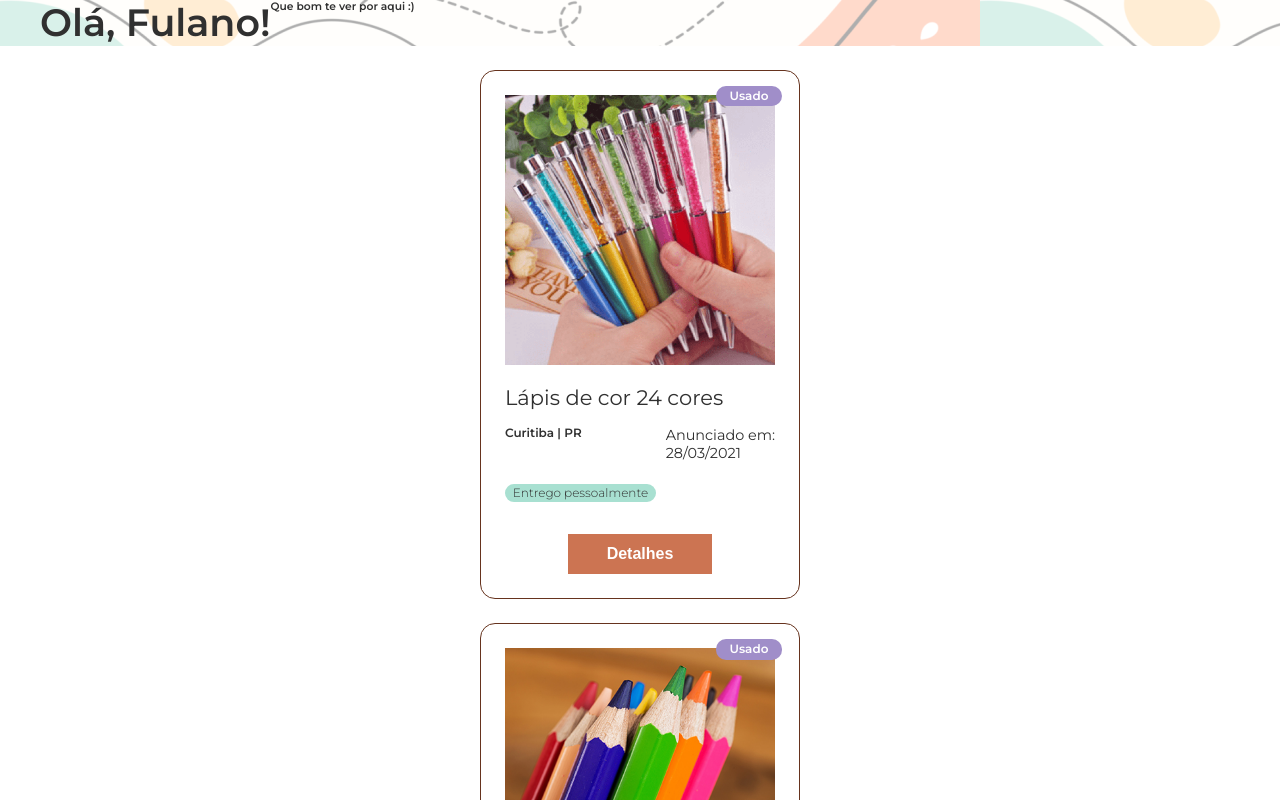
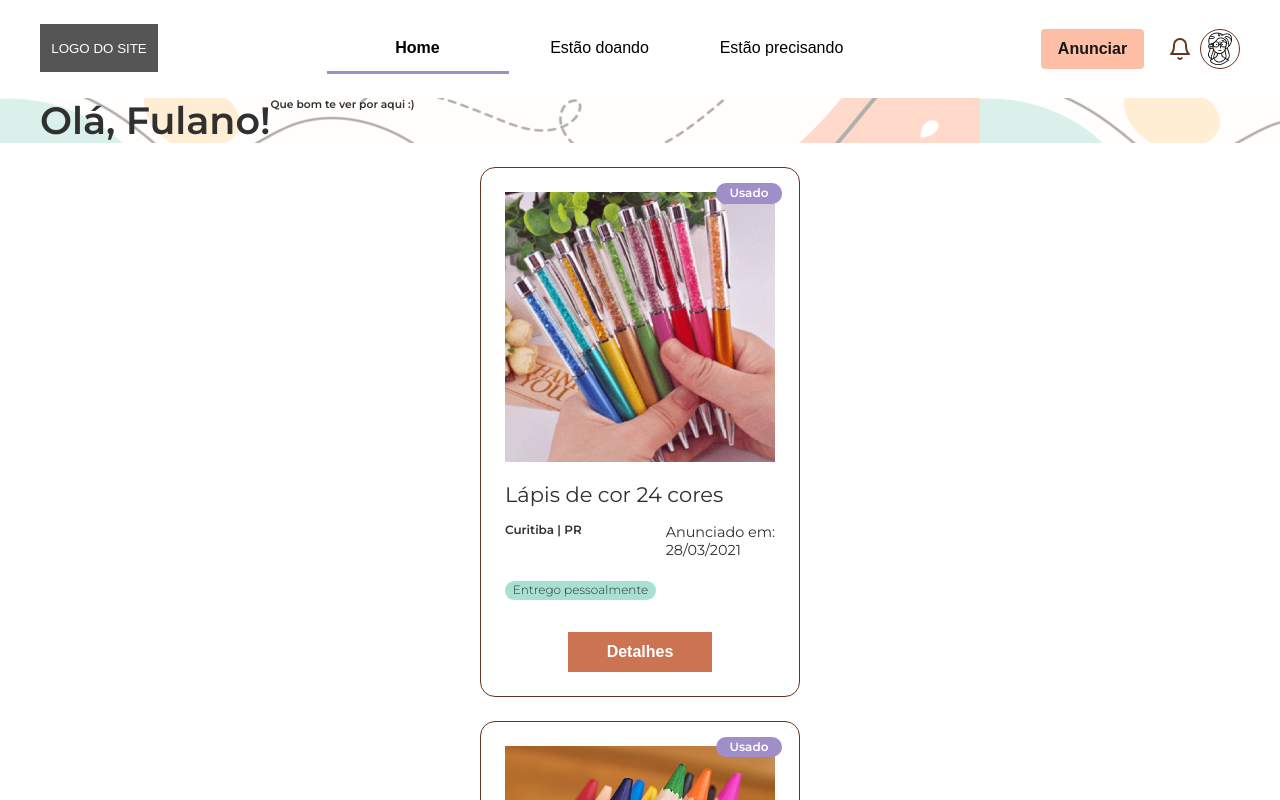
Before and after one commit to FCamara-Squad13/Mobile, a React (Create React App) app: page / in a window 1280 px wide. Shown: the top 800 px of the page. Built offline with nearby package versions, Linux system fonts and the light colour scheme.

Commit message:
Add Navbar Component to Home page

```diff
--- a/src/pages/Home/index.tsx
+++ b/src/pages/Home/index.tsx
@@ -4,10 +4,12 @@ import "./style.css";
 import Hero from "../../components/Hero";
 import CardHolder from "../../components/CardHolder";
 import Footer from "../../components/Footer";
+import Navbar from "../../components/Navbar";
 
 const Home: React.FC = () => {
   return (
     <>
+      <Navbar />
       <Hero />
       <CardHolder />
       <Footer />
```
